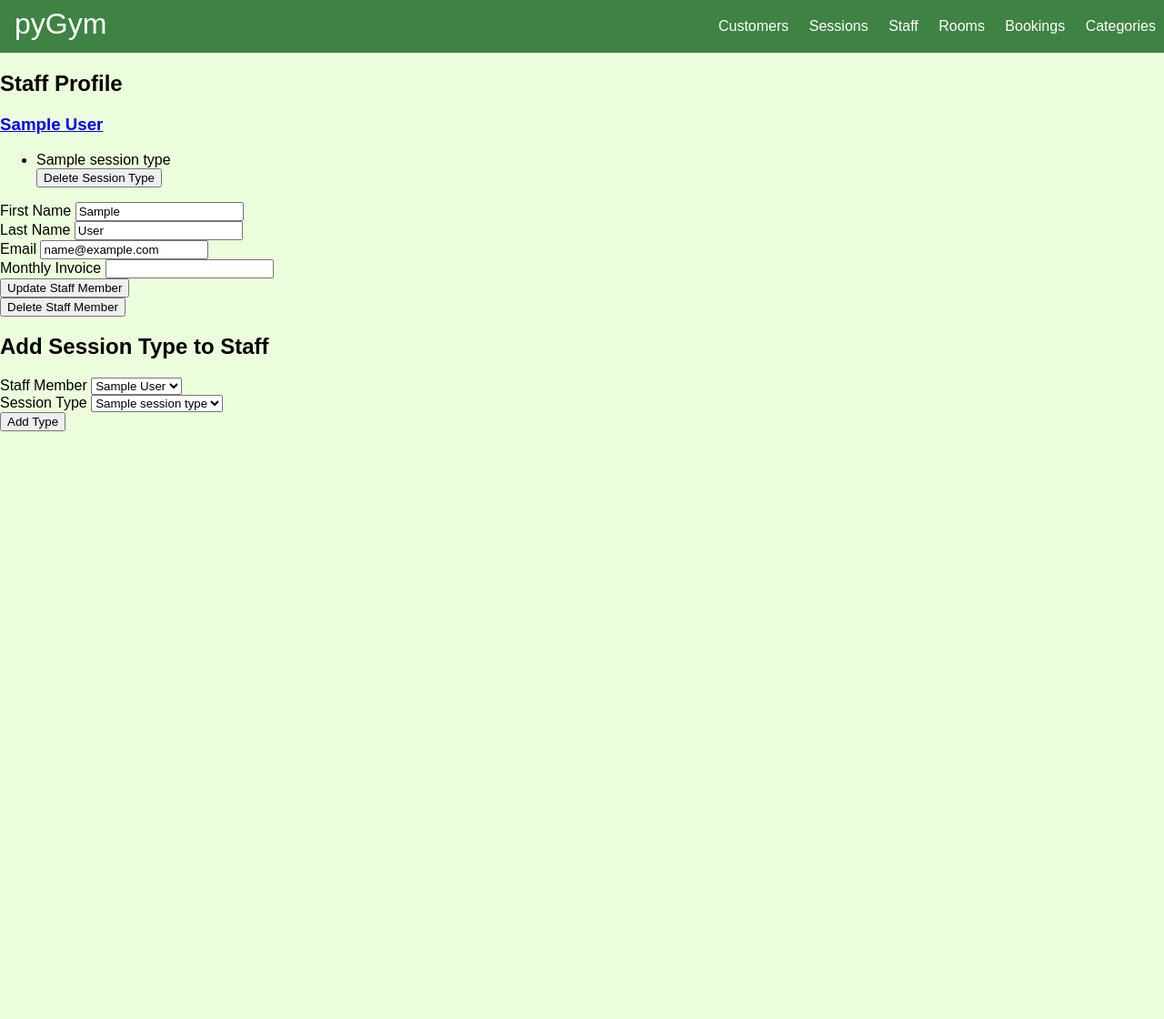
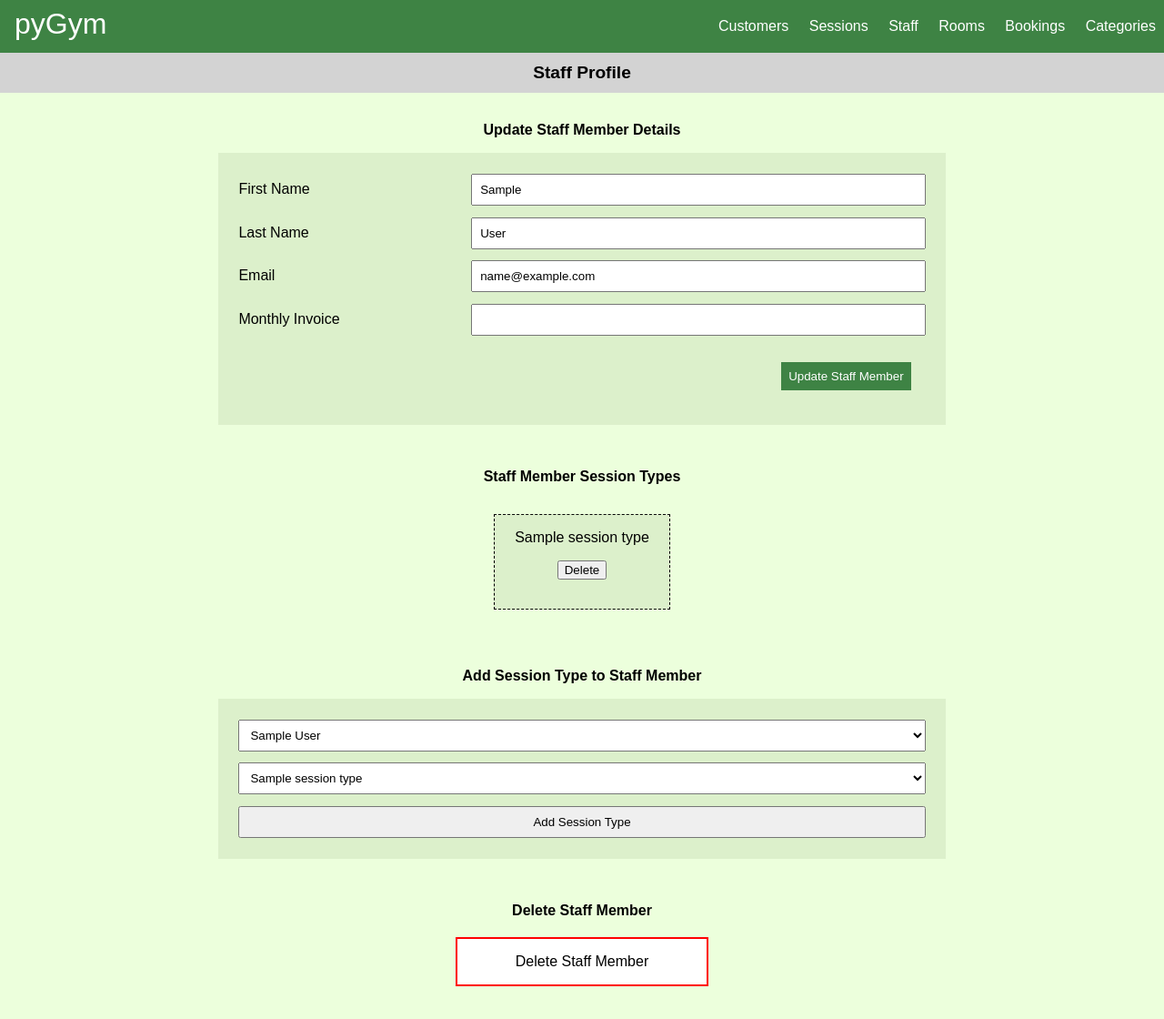
Before and after one commit to EJDC/pyGym_Project, a Flask app: page /staff/1 in a window 1280 px wide. Shown: the whole page at 91% size. Before the commit the page ends 474 px from the top, so only its background shows below. Run offline with Flask 2, Linux system fonts and the light colour scheme; a database or web service that is not in the repository returns one stand-in record (values such as "Sample title"); some libraries are stand-ins or nearby versions.

Commit message:
:sparkles: Bookings, Rooms, Staff Indexes + Staff Profile done

```diff
--- a/static/style.css
+++ b/static/style.css
@@ -264,6 +264,46 @@ body {
 }
 
 
+/* Staff Page Flex */
+
+.flex-container {
+  /* background-color: red; */
+  display: flex;
+  flex-direction: row;
+  flex-wrap: wrap;
+  justify-content: center;
+  align-content: center;
+  align-items: flex-start;
+  width: 100%;
+  max-width: 800px;
+  margin:  auto;
+
+  }
+
+.flex-item {
+  width: 12rem;
+  display: flex;
+  flex-direction: column;
+  justify-content: center;
+  align-content: center;
+  align-items: center;
+  /* padding: 1rem; */
+  margin: 1rem;
+  background-color: #dcf0cb;
+  border-color: #3E8344;
+  border: dashed 1px;
+}
+
+.staff-name{
+  text-decoration: none;
+  color: #3E8344;
+  font-weight: bold;
+}
+
+.staff-name:hover{
+  color: goldenrod;
+}
+
 @media all and (max-width: 430px) {
 
   .flex-row {
--- a/templates/customers/index.html
+++ b/templates/customers/index.html
@@ -1,6 +1,6 @@
 {% extends "base.html" %}
 {% block content %}
-<div class="page_title">All Customers</div>
+<div class="page_title">Customers</div>
 </header>
 <body>
     <div class="container">
--- a/templates/sessions/index.html
+++ b/templates/sessions/index.html
@@ -1,6 +1,6 @@
 {% extends "base.html" %}
 {% block content %}
-<div class="page_title">All Sessions</div>
+<div class="page_title">Sessions</div>
 </header>
 
 <body>
--- a/templates/staff/staff_profile.html
+++ b/templates/staff/staff_profile.html
@@ -1,71 +1,70 @@
 {% extends "base.html" %}
 {% block content %}
+<div class="page_title">Staff Profile</div>
+</header>
 
-<h2> Staff Profile </h2>
+<body>
+    <div class="container">
+        <div class="top_page_section">Update Staff Member Details</div>
+        <section>
+            <form class="new-item" action="/staff/{{staff.id}}" method="post">
+                <ul class="form-wrapper">
+                    <li class="form-row">
+                        <label for="first_name">First Name</label>
+                        <input type="text" id="first_name" name="first_name" value="{{staff.first_name}}" required>
+                    </li>
 
-<h3><a href="/staff/{{staff.id}}"> {{ staff.first_name }} {{ staff.last_name }} </a></h3>
+                    <li class="form-row">
+                        <label for="last_name">Last Name</label>
+                        <input type="text" id="last_name" name="last_name" value="{{staff.last_name}}" required>
+                    </li>
 
-<section>
-    <ul>
+                    <li class="form-row">
+                        <label for="email">Email</label>
+                        <input type="text" id="email" name="email" value="{{staff.email}}" required>
+                    </li>
+
+                    <li class="form-row">
+                        <label for="monthly_invoice">Monthly Invoice</label>
+                        <input type="number" min="0" step="any" id="monthly_invoice" value={{staff.monthly_invoice}}
+                            name="monthly_invoice" required>
+                    </li>
+
+                    <li class="form-row">
+                        <button type="submit">Update Staff Member</button>
+                    </li>
+            </form>
+            </ul>
+        </section>
+        <div class="page_section">Staff Member Session Types</div>
+        <section class="flex-container">
             {% for staff_session_type in staff_session_types %}
             {% if staff_session_type.staff_member.id == staff.id %}
-        <li>{{staff_session_type.session_type.name}}
+            <div class="flex-item">
+                <p>{{staff_session_type.session_type.name}}
                 <form action="/staff_session_types/{{ staff_session_type.id }}/delete" method="POST">
-                <input type="submit" value="Delete Session Type"> </form>
-        </li>
+                    <input type="submit" value="Delete">
+                </form>
+                </p>
+            </div>
             {% endif %}
             {% endfor %}
 
             </ul>
         </section>
-
-
-<section>
-    <form action="/staff/{{staff.id}}" method="post">
-        <div>
-            <label for="first_name">First Name</label>
-            <input type="text" id="first_name" name="first_name" value="{{staff.first_name}}" required>
-        </div>
-
-        <div>
-            <label for="last_name">Last Name</label>
-            <input type="text" id="last_name" name="last_name" value="{{staff.last_name}}" required>
-        </div>
-
-        <div>
-            <label for="email">Email</label>
-            <input type="text" id="email" name="email" value="{{staff.email}}" required>
-        </div>
-
-        <div>
-            <label for="monthly_invoice">Monthly Invoice</label>
-            <input type="number" min="0" step="any" id="monthly_invoice" value={{staff.monthly_invoice}}
-                name="monthly_invoice" required>
-        </div>
-
-        <div>
-            <button type="submit">Update Staff Member</button>
-        </div>
-    </form>
-    <div>
-        <form action="/staff/{{ staff.id }}/delete" method="POST">
-            <input type="submit" value="Delete Staff Member">
-        </form>
-    </div>
-</section>
-
-<h2>Add Session Type to Staff</h2>
-<form action="/staff_session_types" method="POST">
-    <div>
-        <label for="staff_id">Staff Member</label>
+        <div class="page_section">Add Session Type to Staff Member</div>
+        <form class="new_item" action="/staff_session_types" method="POST">
+            <ul class="form-wrapper">
+                <li class="form-row">
+                    <!-- <label for="staff_id">Staff Member</label> -->
                     <select name="staff_id" id="staff_id">
                         <option value="{{staff.id }}">
                             {{ staff.first_name }} {{staff.last_name}}
                         </option>
                     </select>
-    </div>
-    <div>
-        <label for="session_type_id">Session Type</label>
+                </li>
+                <li class="form-row">
+                    <!-- <label for="session_type_id">Session Type</label> -->
                     <select name="session_type_id" id="session_type_id">
                         {% for session_type in session_types %}
                         <option value="{{ session_type.id }}">
@@ -73,10 +72,18 @@
                         </option>
                         {% endfor %}
                     </select>
+                </li>
+                <li class="form-row">
+                    <input type="submit" value="Add Session Type">
+                </li>
+            </ul>
+        </form>
+        <div class="page_section">Delete Staff Member</div>
+        <div class="button_container">
+            <form action="/staff/{{ staff.id }}/delete" method="POST">
+                <input class="delete" type="submit" value="Delete Staff Member">
+            </form>
         </div>
-    <div>
-        <input type="submit" value = "Add Type">
     </div>
-</form>
-
+</body>
 {% endblock %}
```
Also changed, not shown: templates/bookings/index.html (+42 -31 lines), templates/rooms/index.html (+32 -31 lines), templates/staff/index.html (+27 -22 lines). Lines whose indentation alone changed are shown as unchanged.
